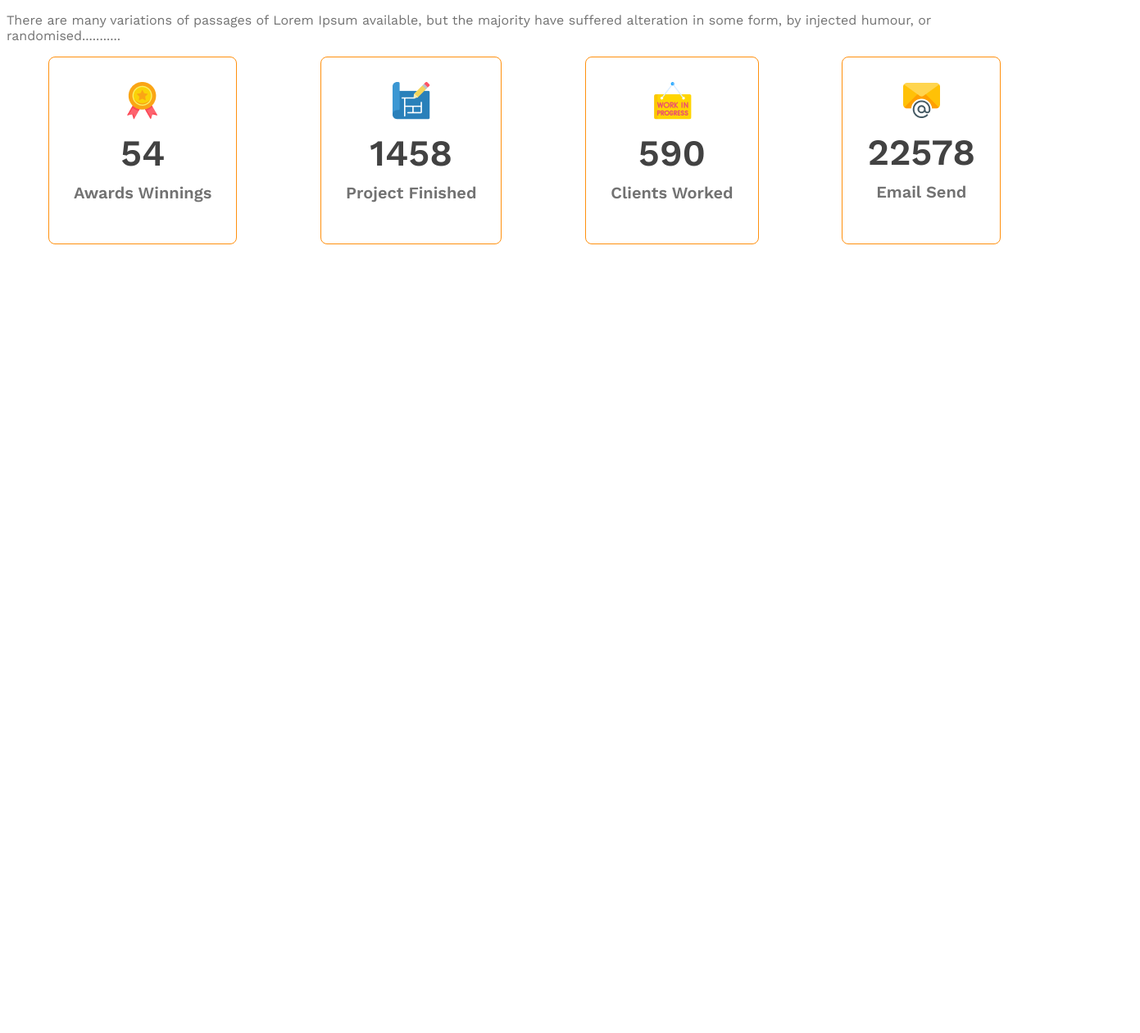
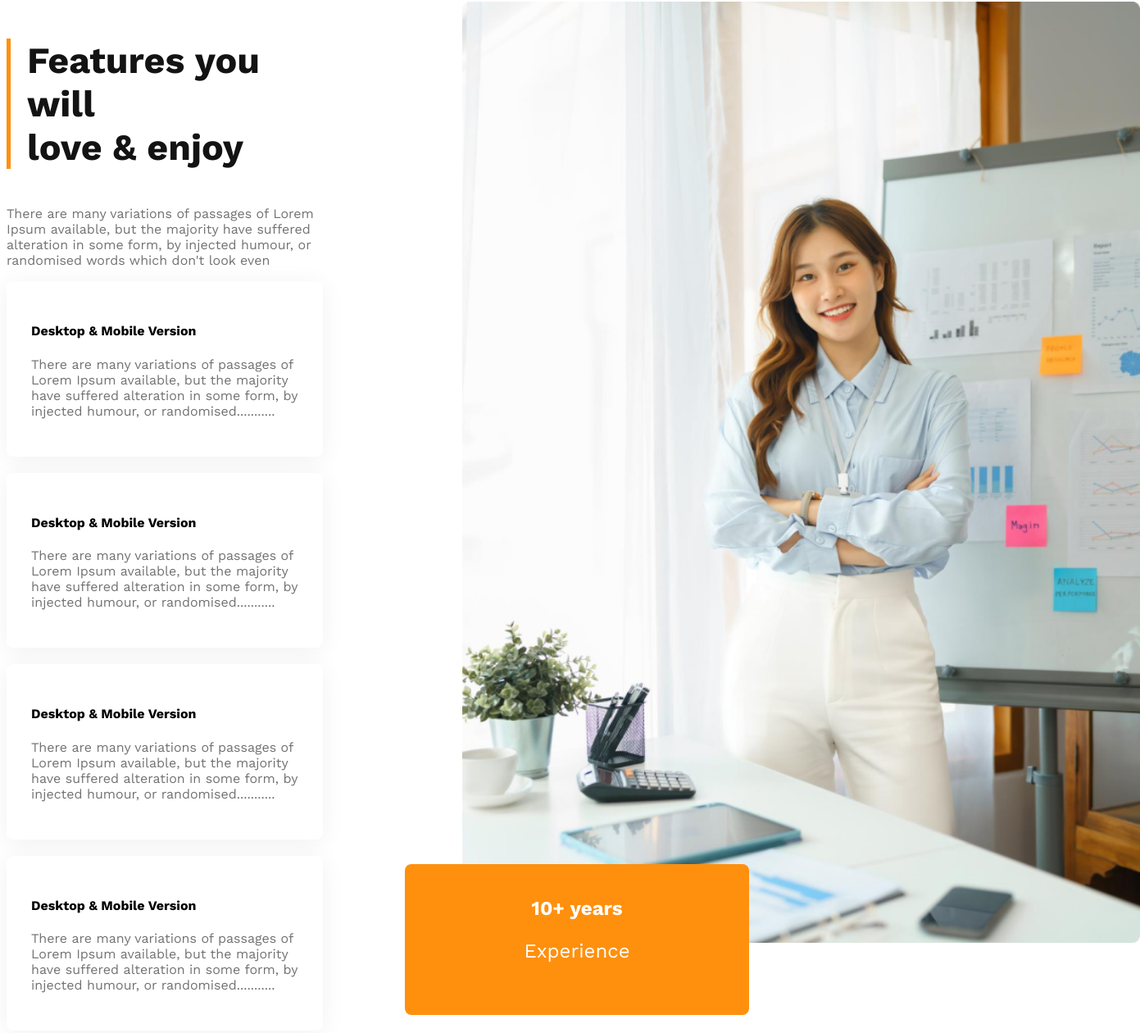
Before and after one commit to Chand4D/website-modiul-9, a plain HTML site: page index.html in a window 1280 px wide. Shown: the part 1917-3177 px from the top of the page at 82% size, 1391 px wide, since content can reach past the window. Before the commit the page ends 2285 px from the top, so only its background shows below. Drawn offline with nearby package versions, Linux system fonts and the light colour scheme.

```diff
--- a/index.html
+++ b/index.html
@@ -29,7 +29,7 @@
   </header>
   <!-- header end -->
   <main>
-<!-- features section start -->
+<!-- teams section start -->
 
 <section class="teams-container">
     <div class="teams-img-container">
@@ -44,9 +44,36 @@
     <button class="btn-primary">Explore More</button>
     </div>
 </section>
+<!-- teams section end -->
 <!-- features section -->
 <section class="features">
-
+<div class="features-content">
+<h3 class="section-title">Features you will <br>love & enjoy</h3>
+<p class="text-lightgray">There are many variations of passages of Lorem Ipsum available, but the majority have suffered alteration in some form, by injected humour, or randomised words which don't look even</p>
+<div class="card">
+    <h4>Desktop & Mobile Version</h4>
+    <p class="text-lightgray">There are many variations of passages of Lorem Ipsum available, but the majority have suffered alteration in some form, by injected humour, or randomised...........</p>
+</div>
+<div class="card">
+    <h4>Desktop & Mobile Version</h4>
+    <p class="text-lightgray">There are many variations of passages of Lorem Ipsum available, but the majority have suffered alteration in some form, by injected humour, or randomised...........</p>
+</div>
+<div class="card">
+    <h4>Desktop & Mobile Version</h4>
+    <p class="text-lightgray">There are many variations of passages of Lorem Ipsum available, but the majority have suffered alteration in some form, by injected humour, or randomised...........</p>
+</div>
+<div class="card">
+    <h4>Desktop & Mobile Version</h4>
+    <p class="text-lightgray">There are many variations of passages of Lorem Ipsum available, but the majority have suffered alteration in some form, by injected humour, or randomised...........</p>
+</div>
+</div>
+<div class="features-img">
+    <img src="images/architect.png" alt="">
+    <div class="ten-years-badge">
+        <h2>10+ years</h2>
+        <p>Experience</p>
+    </div>
+</div>
 </section>
 <!-- some facts -->
 <section class="facts">
@@ -75,6 +102,18 @@
         </div>
     </div>
 </section>
+<!-- our sponsor -->
+<section class="sponsor">
+    <h3 class="section-title">Our Sponspors</h3>
+    <p class="text-lightgray">There are many variations of passages of Lorem Ipsum available, but the majority have suffered alteration.</p>
+    <div class="sponsor-img-container">
+        <img src="images/sponsors/spotify.png" alt="">
+        <img src="images/sponsors/amazon.png" alt="">
+        <img src="images/sponsors/google.png" alt="">
+        <img src="images/sponsors/telerama.png" alt="">
+        <img src="images/sponsors/figma.png" alt="">
+    </div>
+</section>
   </main>
   <footer>
 
--- a/styles/styles.css
+++ b/styles/styles.css
@@ -127,6 +127,67 @@
     color: var(--Dark-03, #727272);
 margin-top: 5px;
 }
+/* sponssor styles */
+.sponsor{
+text-align: center;
+}
+.sponsor-img-container{
+   display: flex;
+   justify-content: space-evenly;
+   align-items: center;
+   /* text-align: center; */
+   margin-top: 50px;
+   gap: 20px;
+}
+.sponsor-img-container img{
+   width: 165px;
+   height: 50px;
+}
+/* features section  start*/
+.features{
+    display: flex;
+    margin-top: 130px;
+    gap: 100px;
+}
+.features .section-title{
+   border-left: 5px solid #FF900E;
+padding-left: 20px;
+
+}
+.features-content .card{
+    border-radius: 8px;
+background: #FFF;
+box-shadow: 0px 4px 30px 0px rgba(0, 0, 0, 0.06);
+padding: 30px;
+margin-bottom: 20px;
+}
+.ten-years-badge{
+    border-radius: 8px;
+background: #FF900E;
+width: 340px;
+/* height: 200px; */
+color: #FFF;
+padding: 40px;
+text-align: center;
+position: relative;
+bottom: 100px;
+/* top: 100px; top niche namai */
+
+}
+.features-img img{
+    height: 90%;
+    margin-left: 70px;
+}
+
+.ten-years-badge h2{
+    font: size 4rem;;
+    font-weight: 700;
+    margin: 0;
+}
+.ten-years-badge p{
+    font-size: 1.5rem;
+    /* font-weight: 500; */
+}
 
 
 
@@ -143,22 +204,40 @@
      padding: 20px;
     }
     nav,
-    .teams-container
+    .teams-container,
+    .facts-card-container,
+    .sponsor-img-container,
+    .features
     {
      flex-direction: column;
     }
+
+.features-img img{
+    width: 80%;
+}
+.ten-years-badge{
+    position: static;
+    /* max-width: 300px; */
+}
+
     .teams-img-container{
         grid-template-columns: 1fr;
     }
-    .teams-content{
+    .teams-content, .facts-card-container{
         padding-right: 20px;
         padding-left: 20px;
     }
+    .facts-card-container{
+        gap: 24px;
+    }
+
  }
  /* tablet or medium device */
  @media screen and (min-width: 576px) and (max-width: 960px) {
      nav,
-     .teams-container
+     .teams-container,
+     .sponsor-img-container,
+     .features
      {
          flex-direction: column;
      }
```
